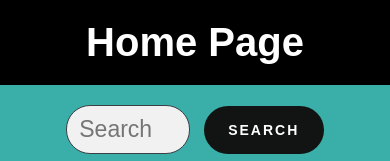
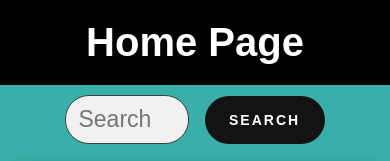
Before and after one commit to Jominjos/rwd1, a plain HTML site: page index.html in a window 390 px wide. Shown: the top 161 px of the page. Drawn offline with Linux system fonts and the light colour scheme.

Commit message:
media query added

```diff
--- a/style.css
+++ b/style.css
@@ -3,12 +3,14 @@ body{
     margin: 0;
 
 }
+
 #footer{
     background-color: black; height: 30px;color: white;
 
     display: flex;
     align-items: center;
 }
+
 #id{
     display: flex;
 }
@@ -144,3 +146,16 @@ img{
     }
 
 }
+
+@media only screen and (max-width: 420px) {
+    #footer {
+      background-color: rgb(1, 1, 1) ;
+    }
+    #srch{
+
+        padding-top: 10px;
+        padding:10px 0px 0px 0px;
+
+
+    }
+  }
```
